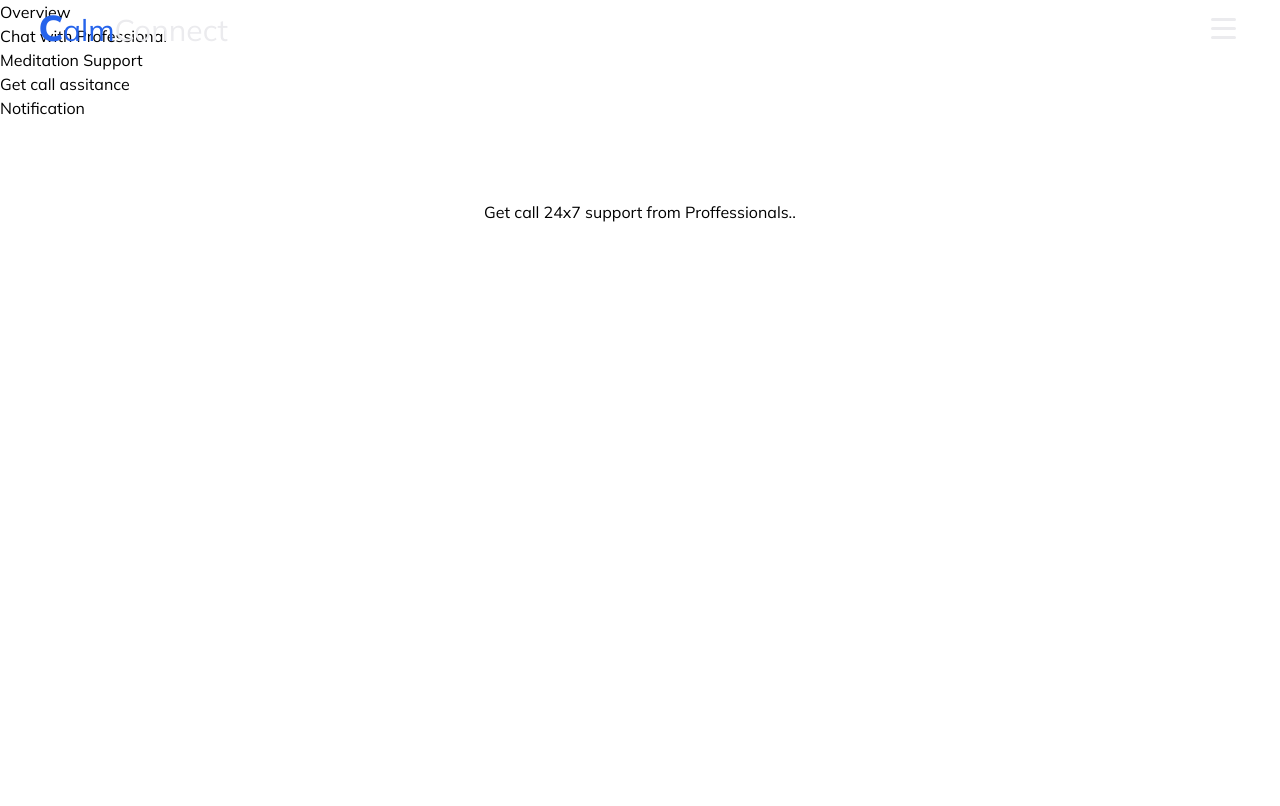
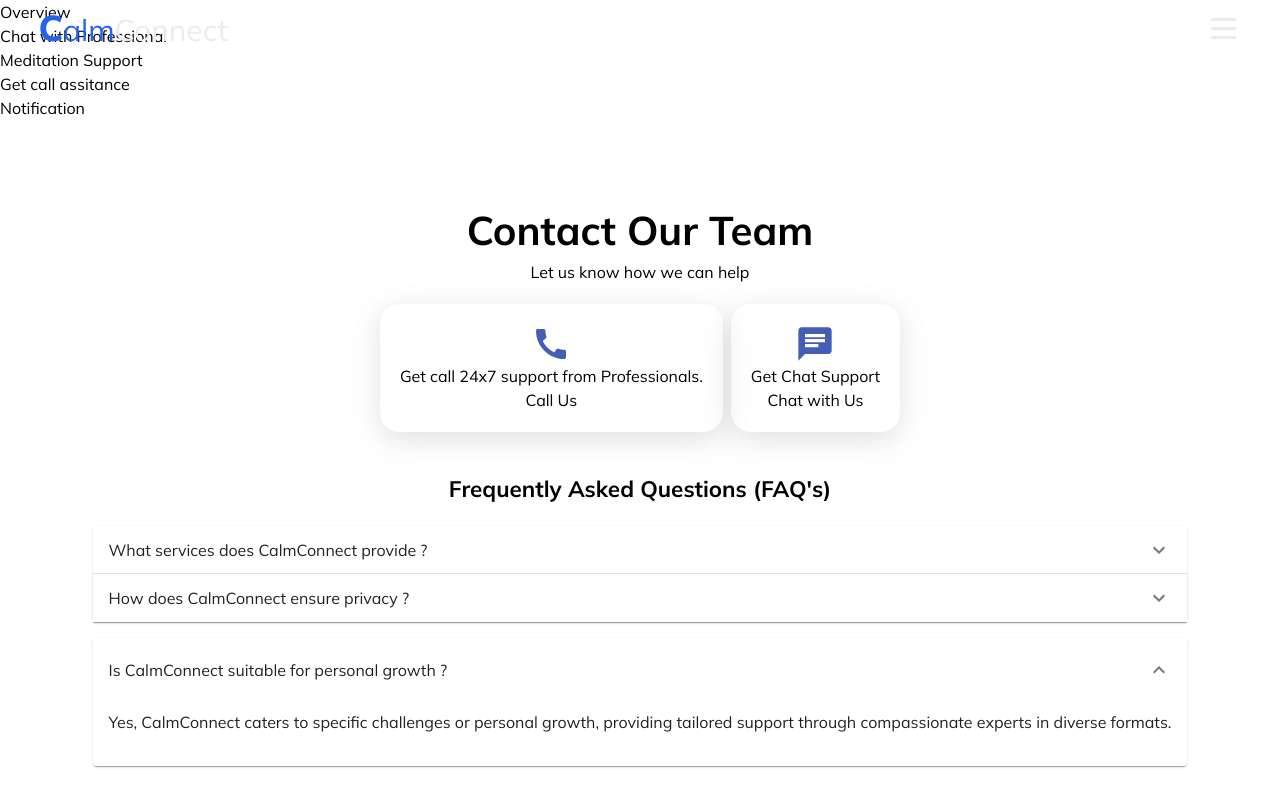
Before and after one commit to Omkar011923/Hackathon-Project, a React (Create React App) app in the folder myapp/: page /CallSupport in a window 1280 px wide. Built offline with nearby package versions, Linux system fonts and the light colour scheme.

Commit message:
completed contact page

```diff
--- /dev/null
+++ b/myapp/src/Components/MuiAccordion/MuiAccordion.jsx
@@ -0,0 +1,54 @@
+import * as React from "react";
+import Accordion from "@mui/material/Accordion";
+import AccordionActions from "@mui/material/AccordionActions";
+import AccordionSummary from "@mui/material/AccordionSummary";
+import AccordionDetails from "@mui/material/AccordionDetails";
+import ExpandMoreIcon from "@mui/icons-material/ExpandMore";
+
+export default function AccordionUsage() {
+  return (
+    <div>
+      <Accordion>
+        <AccordionSummary
+          expandIcon={<ExpandMoreIcon />}
+          aria-controls="panel1-content"
+          id="panel1-header"
+        >
+          What services does CalmConnect provide ?
+        </AccordionSummary>
+        <AccordionDetails>
+          CalmConnect offers online mental health services, including chat
+          therapy with qualified professionals via chat, phone.
+        </AccordionDetails>
+      </Accordion>
+      <Accordion>
+        <AccordionSummary
+          expandIcon={<ExpandMoreIcon />}
+          aria-controls="panel2-content"
+          id="panel2-header"
+        >
+          How does CalmConnect ensure privacy ?
+        </AccordionSummary>
+        <AccordionDetails>
+          CalmConnect prioritizes confidentiality, using secure virtual spaces
+          and industry-standard measures for user privacy during sessions.
+        </AccordionDetails>
+      </Accordion>
+      <Accordion defaultExpanded>
+        <AccordionSummary
+          expandIcon={<ExpandMoreIcon />}
+          aria-controls="panel3-content"
+          id="panel3-header"
+        >
+          Is CalmConnect suitable for personal growth ?
+        </AccordionSummary>
+        <AccordionDetails>
+          Yes, CalmConnect caters to specific challenges or personal growth,
+          providing tailored support through compassionate experts in diverse
+          formats.
+        </AccordionDetails>
+        <AccordionActions></AccordionActions>
+      </Accordion>
+    </div>
+  );
+}
--- a/myapp/src/Pages/About/About.css
+++ b/myapp/src/Pages/About/About.css
@@ -42,18 +42,22 @@
   align-items: center;
   gap: 20px;
   text-align: justify;
-  padding: 0 40px;
+  padding: 30px 40px;
+}
+
+.about-content h1 {
+  font-size: 2rem;
 }
 
 .about-content h4 {
-  line-height: 1.8rem;
+  line-height: 1.9rem;
 }
 
 .why-choose-us {
   display: flex;
   flex-direction: column;
   gap: 40px;
-  padding: 0 40px;
+  padding: 20px 40px;
 }
 
 .card {
@@ -64,6 +68,11 @@
   text-align: center;
 }
 
+.card h2 {
+  font-size: 1.6rem;
+  font-weight: 700;
+}
+
 .card i {
   padding-bottom: 50px;
 }
--- a/myapp/src/Pages/About/About.jsx
+++ b/myapp/src/Pages/About/About.jsx
@@ -29,13 +29,13 @@
         <div className="about-content">
           <h1>About CalmConnect</h1>
           <h4>
-            write something more ChatGPT Welcome to CalmConnect, where healing
-            and self-discovery converge in the digital realm. In a fast-paced
-            world, we understand the significance of mental well-being, and our
-            online chat therapy consultation platform is here to be your compass
-            towards tranquility. Embark on a journey of self-reflection with our
-            team of highly qualified Online Psychologists, Psychiatrists, Mental
-            Health Therapists, Counsellors, and Psychotherapists. Through the
+            Welcome to CalmConnect, where healing and self-discovery converge in
+            the digital realm. In a fast-paced world, we understand the
+            significance of mental well-being, and our online chat therapy
+            consultation platform is here to be your compass towards
+            tranquility. Embark on a journey of self-reflection with our team of
+            highly qualified Online Psychologists, Psychiatrists, Mental Health
+            Therapists, Counsellors, and Psychotherapists. Through the
             convenience of chat, phone, or video calls, we break down barriers
             to accessing the support you deserve. CalmConnect is not just a
             counseling service; it's a sanctuary for your mind and soul. Our
@@ -60,7 +60,7 @@
               sx={{
                 paddingBottom: "10px",
                 fontSize: "80px",
-                color: "rgb(78,94,208)",
+                color: "#455eb5",
               }}
             />
             <h2>Quality Serivce</h2>
@@ -73,7 +73,7 @@
               sx={{
                 paddingBottom: "10px",
                 fontSize: "80px",
-                color: "rgb(78,94,208)",
+                color: "#455eb5",
               }}
             />
             <h2>Best Online Therapy</h2>
@@ -86,7 +86,7 @@
               sx={{
                 paddingBottom: "10px",
                 fontSize: "80px",
-                color: "rgb(78,94,208)",
+                color: "#455eb5",
               }}
             />
             <h2>Secure</h2>
--- /dev/null
+++ b/myapp/src/Pages/CallAssist/CallAssist.css
@@ -0,0 +1,33 @@
+.contact-card {
+  display: flex;
+  flex-direction: column;
+  text-align: center;
+  padding: 20px 20px;
+  box-shadow: rgba(100, 100, 111, 0.2) 0px 7px 29px 0px;
+  border-radius: 20px;
+}
+
+.contact-page {
+  display: flex;
+  flex-direction: column;
+  align-items: center;
+  padding: 80px 0 0 0;
+}
+
+.contact-page h1 {
+  font-size: 2.5rem;
+  font-weight: 700;
+}
+
+.faqs {
+  display: flex;
+  flex-direction: column;
+  align-items: center;
+  padding: 40px 40px;
+}
+
+.faqs-heading h1 {
+  padding-bottom: 20px;
+  font-size: 1.4rem;
+  font-weight: 700;
+}
--- a/myapp/src/Pages/CallAssist/CallAssist.js
+++ b/myapp/src/Pages/CallAssist/CallAssist.js
@@ -1,13 +1,38 @@
-import React from 'react'
+import React from "react";
+import CallIcon from "@mui/icons-material/Call";
+import "./CallAssist.css";
+import ChatIcon from "@mui/icons-material/Chat";
+import MuiAccordion from "../../Components/MuiAccordion/MuiAccordion";
 
 const CallAssist = () => {
   return (
-    < div className='pt-20 pl-5 pr-5 w-full h-full flex justify-center items-center'>
-        <h1>
-            Get call 24x7 support from Proffessionals..
-        </h1>
-    </div>
-  )
-}
+    <>
+      <div className="contact-page">
+        <h1>Contact Our Team</h1>
+        <h6>Let us know how we can help</h6>
+      </div>
+      <div className="pt-5 pl-5 pr-5 w-full h-full flex justify-center items-center contact-content gap-2">
+        <div className="contact-card flex items-center">
+          <CallIcon sx={{ fontSize: "40px", color: "#455eb5" }} />
+          <h1>Get call 24x7 support from Professionals.</h1>
+          <h6>Call Us</h6>
+        </div>
+
+        <div className="contact-card flex items-center">
+          <ChatIcon sx={{ fontSize: "40px", color: "#455eb5" }} />
+          <h1>Get Chat Support</h1>
+          <h6>Chat with Us</h6>
+        </div>
+      </div>
+
+      <div className="faqs">
+        <div className="faqs-heading">
+          <h1>Frequently Asked Questions (FAQ's)</h1>
+        </div>
+        <MuiAccordion />
+      </div>
+    </>
+  );
+};
 
 export default CallAssist;
```
